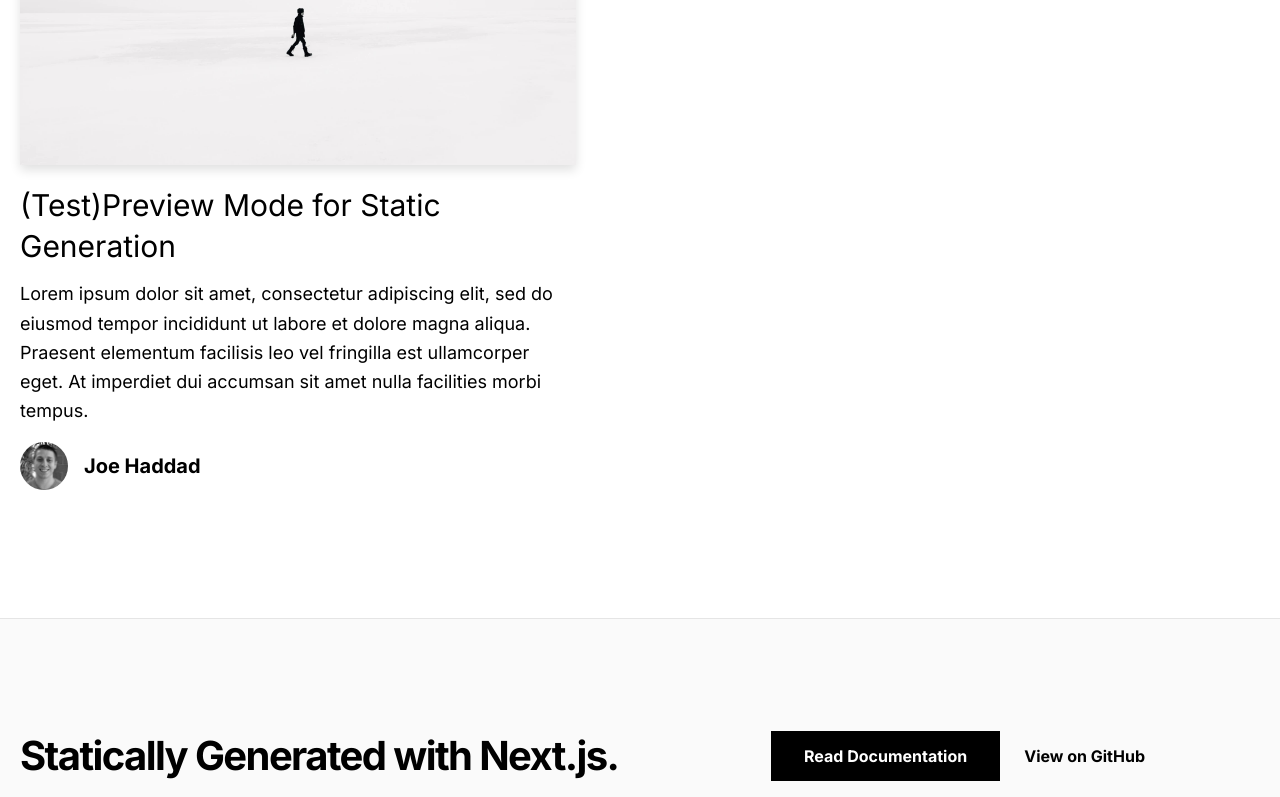
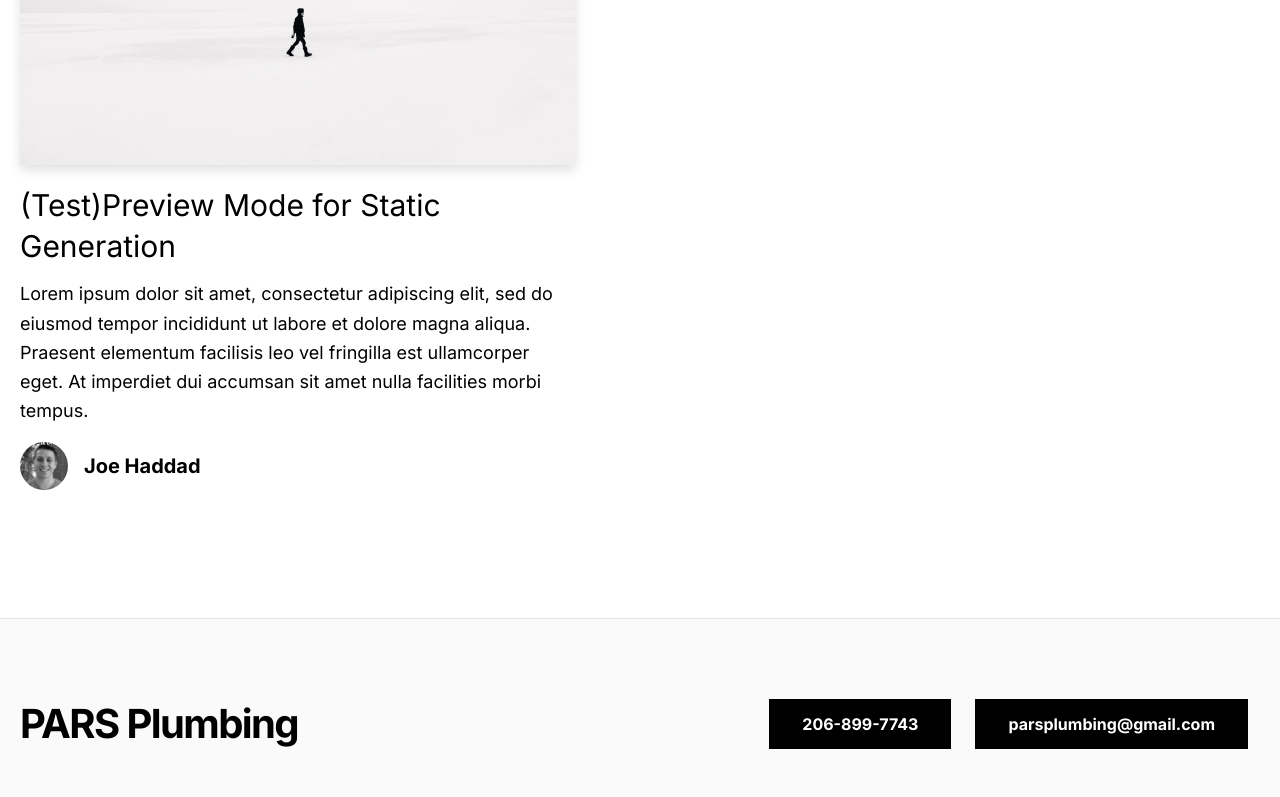
Before and after one commit to Allan-Gong/pars-plumbing, a Next.js app: page / in a window 1280 px wide. Shown: the part 2000-2797 px from the top of the page. Built offline with nearby package versions, Linux system fonts and the light colour scheme.

Commit message:
Setting up a basic footer

```diff
--- a/src/app/_components/footer.tsx
+++ b/src/app/_components/footer.tsx
@@ -5,25 +5,27 @@ export function Footer() {
   return (
     <footer className="bg-neutral-50 border-t border-neutral-200">
       <Container>
-        <div className="py-28 flex flex-col lg:flex-row items-center">
+        <div className="py-20 flex flex-col lg:flex-row items-center">
           <h3 className="text-4xl lg:text-[2.5rem] font-bold tracking-tighter leading-tight text-center lg:text-left mb-10 lg:mb-0 lg:pr-4 lg:w-1/2">
-            Statically Generated with Next.js.
+            PARS Plumbing
           </h3>
-          <div className="flex flex-col lg:flex-row justify-center items-center lg:pl-4 lg:w-1/2">
+          <div className="flex flex-col lg:flex-row justify-end place-items-stretch lg:pl-4 lg:w-1/2">
             <a
-              href="https://nextjs.org/docs/app/building-your-application/routing/pages-and-layouts"
-              className="mx-3 bg-black hover:bg-white hover:text-black border border-black text-white font-bold py-3 px-12 lg:px-8 duration-200 transition-colors mb-6 lg:mb-0"
+              href="tel:206-899-7743"
+              className="h-full mx-3 bg-black hover:bg-white hover:text-black border border-black text-white font-bold py-3 px-12 lg:px-8 duration-200 transition-colors mb-6 lg:mb-0"
             >
-              Read Documentation
+              206-899-7743
             </a>
             <a
-              href={`https://github.com/vercel/next.js/tree/canary/examples/${EXAMPLE_PATH}`}
-              className="mx-3 font-bold hover:underline"
+              href="email:parsplumbing@gmail.com"
+              className="h-full mx-3 bg-black hover:bg-white hover:text-black border border-black text-white font-bold py-3 px-12 lg:px-8 duration-200 transition-colors mb-6 lg:mb-0"
             >
-              View on GitHub
+              parsplumbing@gmail.com
             </a>
+
           </div>
         </div>
+        <p className="mt-8 mb-8">© 2024 PARS Plumbing. All rights reserved.</p>
       </Container>
     </footer>
   );
--- a/src/app/_components/intro.tsx
+++ b/src/app/_components/intro.tsx
@@ -14,8 +14,8 @@ export function Intro() {
 
     </section>
     <section className="mt-5 tracking-tighter leading-tight">
-      <p className="lg:text-2xl sm:text-sm	 md:text-sm	">IMAN: <Link href="tel:206-899-7743">206-899-7743</Link></p>
-      <p className="lg:text-2xl sm:text-sm	 md:text-sm	">AMIN: <Link href="tel:425-469-5033">425-469-5033</Link></p>
+      <p className="lg:text-2xl sm:text-sm	 md:text-sm	">Call: <Link href="tel:206-899-7743">206-899-7743</Link></p>
+      <p className="lg:text-2xl sm:text-sm	 md:text-sm	">Email: <Link href="email:parsplumbing@gmail.com">parsplumbing@gmail.com</Link></p>
     </section>
     </section>
   );
```
